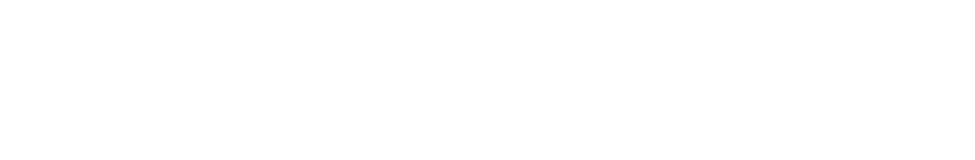
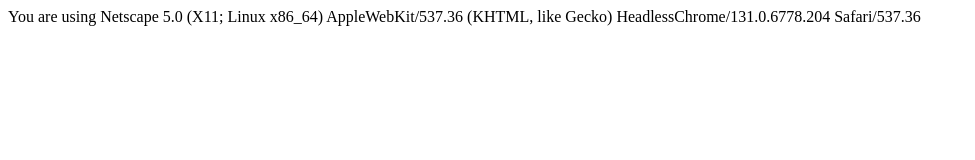
Before and after one commit to acciojob/browser-info-imranshaikh9930, a website: page main.html in a window 1280 px wide. Shown: the whole page, without its empty margins (0-975 px from the left). Drawn offline with Linux system fonts and the light colour scheme.

Commit message:
created a submission

```diff
--- a/main.html
+++ b/main.html
@@ -8,6 +8,8 @@
 
 <body>
 	<!-- the entire body must be written by student -->
+
+	<div id = "browser-info"></div>
     <script type="text/javascript" src="./script.js">
 </script>
 
--- a/script.js
+++ b/script.js
@@ -1 +1,8 @@
 //your JS code here. If required.
+
+let infos = window.navigator;
+const info = document.getElementById("browser-info");
+
+info.innerText = `You are using ${infos.appName} ${infos.appVersion}`;
+
+document.body.appendChild(info);
```
